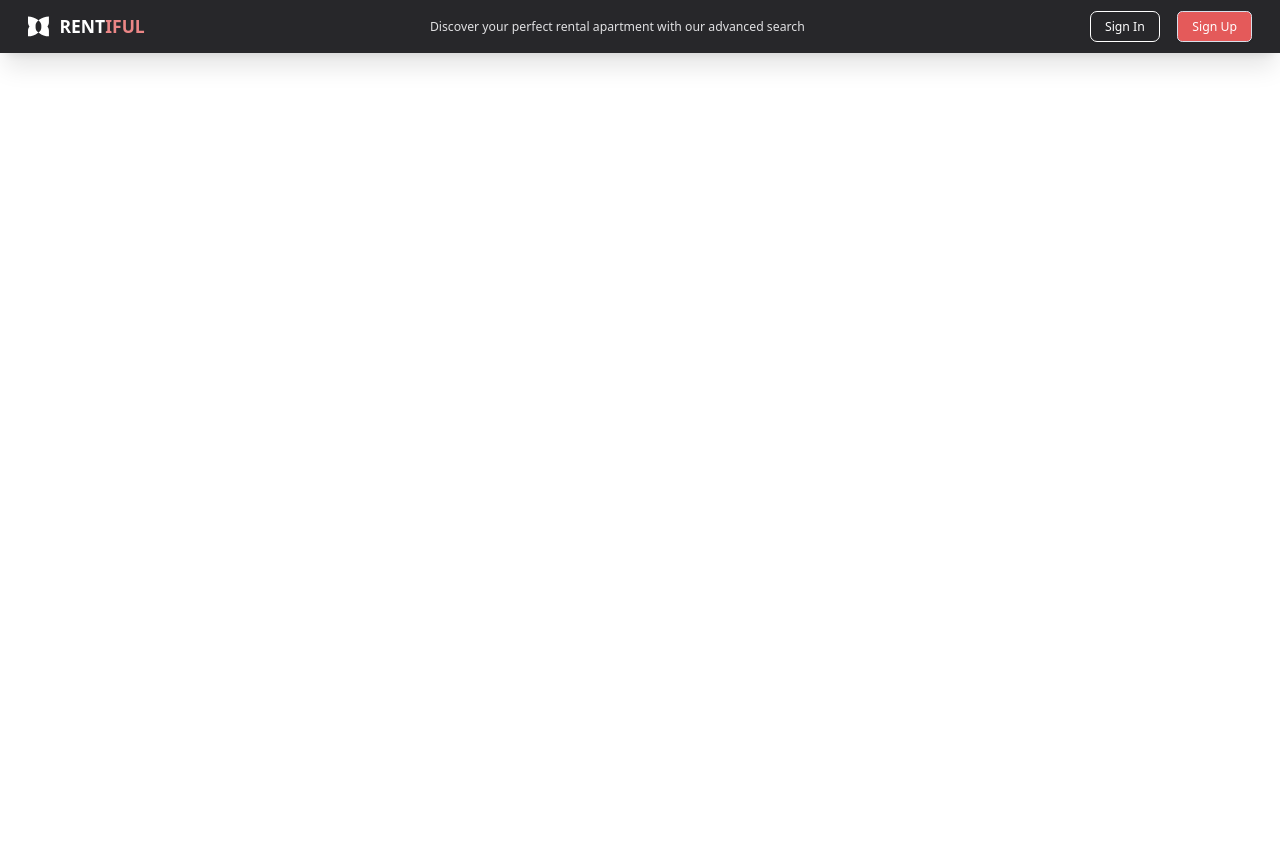
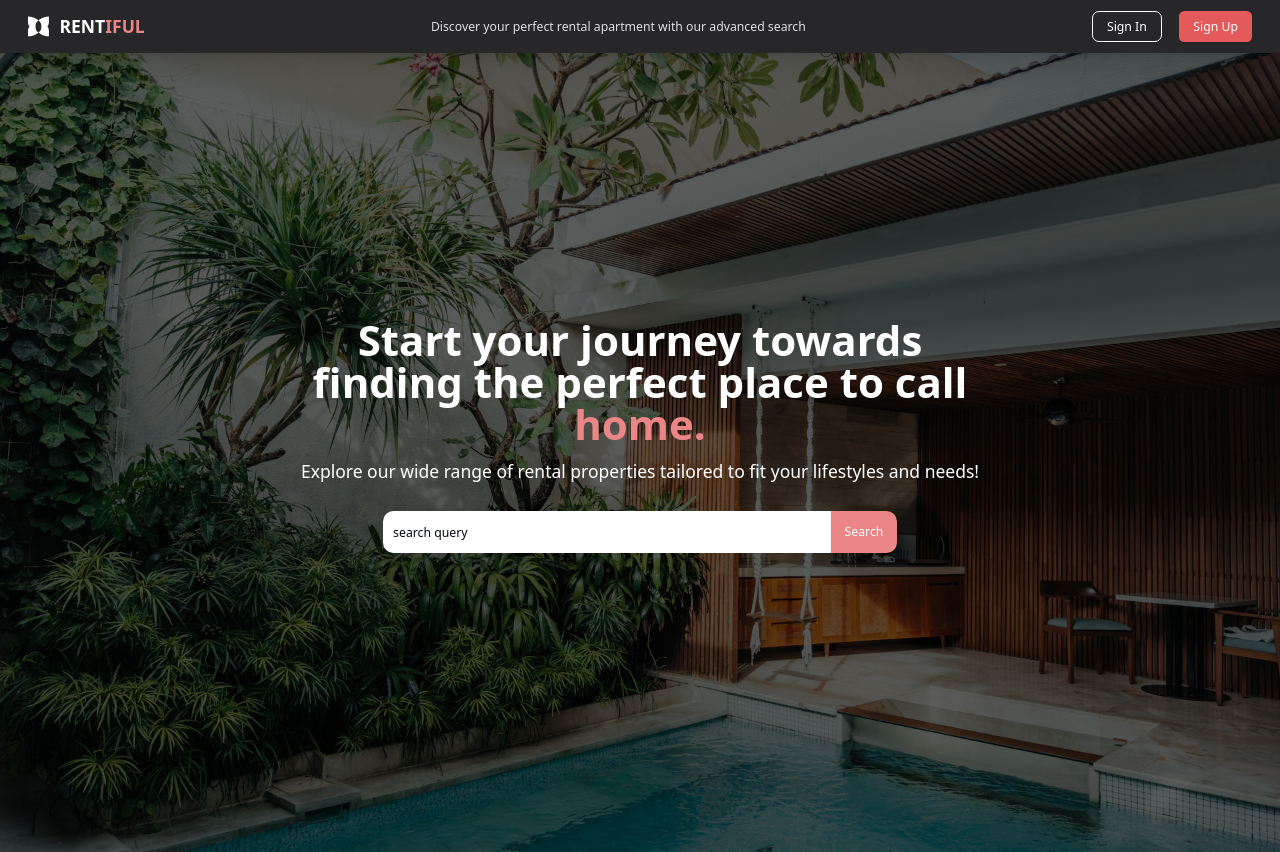
Before and after one commit to aaronjsharp/real-estate-aws, a Next.js app: page /landing in a window 1280 px wide. Before the commit the page ends 800 px from the top, so only its background shows below. Built offline with nearby package versions, Linux system fonts and the light colour scheme; no server answers.

Commit message:
complete hero section ui and fix some navbar styling

```diff
--- /dev/null
+++ b/src/app/(nondashboard)/landing/HeroSection.tsx
@@ -0,0 +1,62 @@
+"use client"
+
+import Image from 'next/image'
+import React from 'react'
+import { motion } from "framer-motion"
+import { Input } from '@/components/ui/input'
+import { Button } from '@/components/ui/button'
+
+const HeroSection = () => {
+  return (
+    <div className='relative h-screen'>
+      <Image
+        src="/landing-splash.jpg"
+        alt="Rentiful Rental Platform Hero Section"
+        fill
+        className='object-cover object-center'
+        priority
+      />
+      <div className='absolute inset-0 bg-black bg-opacity-60' />
+      <motion.div
+        initial={{
+          opacity: 0,
+          y: 20
+        }}
+        animate={{
+          opacity: 1,
+          y: 0
+        }}
+        transition={{
+          duration: 0.8
+        }}
+        className='absolute top-1/3 transform -translate-x-1/2 -translate-y-1/2 text-center w-full'
+      >
+        <div className='max-w-4xl mx-auto px-16 sm:px-12'>
+          <h1 className='text-5xl font-bold text-white mb-4'>
+            Start your journey towards finding the perfect place to call
+            <span className='text-secondary-500 font-bold'> home.</span>
+          </h1>
+          <p className='text-xl text-white mb-8'>
+            Explore our wide range of rental properties tailored to fit your lifestyles and needs!
+          </p>
+          <div className='flex justify-center'>
+            <Input
+              type="text"
+              value="search query"
+              onChange={() => {}}
+              placeholder='Search by city, neighborhood, or address'
+              className='w-full max-w-lg rounded-none rounded-l-xl border-none bg-white h-12' />
+              <Button
+                onClick={() => {}}
+                className='bg-secondary-500 text-white rounded-none rounded-r-xl border-none hover:bg-secondary-600 h-12'
+              >
+                Search
+              </Button>
+          </div>
+        </div>
+      </motion.div>
+    </div>
+  )
+}
+
+export default HeroSection
--- a/src/app/(nondashboard)/landing/layout.tsx
+++ b/src/app/(nondashboard)/landing/layout.tsx
@@ -4,9 +4,14 @@
 
 const Layout = ({ children }: { children: React.ReactNode }) => {
   return (
-    <div>
+    <div className='h-full w-full'>
       <Navbar />
-      <main className={`h-full flex w-full flex-col pt-[${NAVBAR_HEIGHT}px]`}>
+      <main
+        className={`h-full flex w-full flex-col`}
+        style={{
+          paddingTop: `${NAVBAR_HEIGHT}px`
+        }}
+      >
         {children}
       </main>
     </div>
--- a/src/app/(nondashboard)/landing/page.tsx
+++ b/src/app/(nondashboard)/landing/page.tsx
@@ -1,8 +1,11 @@
 import React from 'react'
+import HeroSection from './HeroSection'
 
 const Landing = () => {
   return (
-    <div>Landing</div>
+    <div>
+      <HeroSection />
+    </div>
   )
 }
 
--- a/src/components/Navbar.tsx
+++ b/src/components/Navbar.tsx
@@ -54,7 +54,7 @@
             href="/signup"
           >
             <Button
-              variant="outline"
+              variant="secondary"
               className='text-white bg-secondary-600 hover:bg-white hover:text-primary-700'
             >
               Sign Up
```
